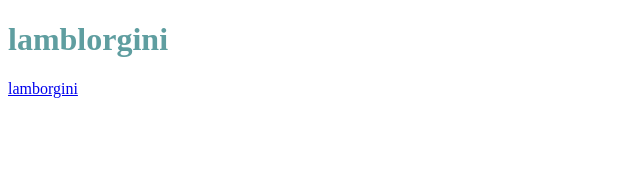
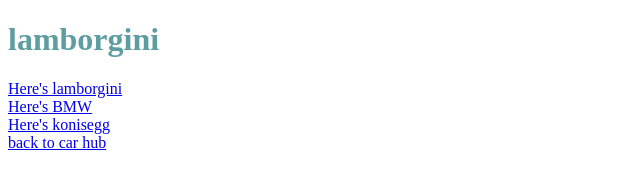
Before and after one commit to jaweriaraza26/coder.html, a plain HTML site: page src/lamborgini.html.html in a window 1280 px wide. Shown: the whole page, without its empty margins (0-640 px from the left). Drawn offline with Linux system fonts and the light colour scheme.

Commit message:
all links done

```diff
--- a/src/lamborgini.html.html
+++ b/src/lamborgini.html.html
@@ -6,7 +6,14 @@
     <title>Document</title>
 </head>
 <body>
-    <h1 style="color: cadetblue;">lamblorgini</h1>
-    <a href="lamorgini.html">lamborgini</a>
+    <h1 style="color: cadetblue;">lamborgini</h1>
+      <a href="#lamborgini.html.html">Here's lamborgini</a>
+        <br>
+        <a href="./BMW.html.html">Here's BMW</a>
+        <br>
+        <a href="./konisegg.html.html">Here's konisegg</a>
+        <br>
+        <a href="../multipages.html">back to car hub</a>
+    </nav>
 </body>
 </html>
```
Also changed, not shown: multipages.html (+1 -2 lines), src/BMW.html.html (+8 -1 lines), src/konisegg.html.html (+8 -2 lines).
